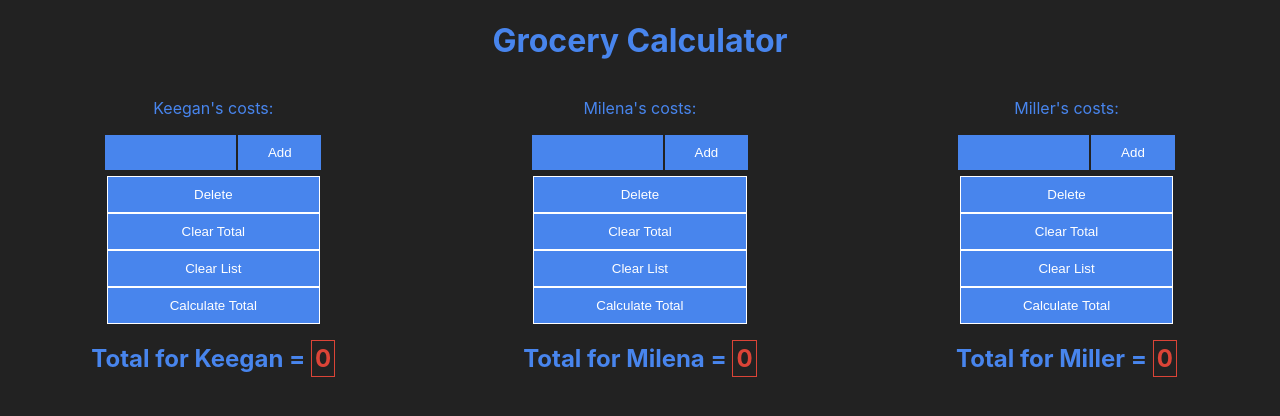
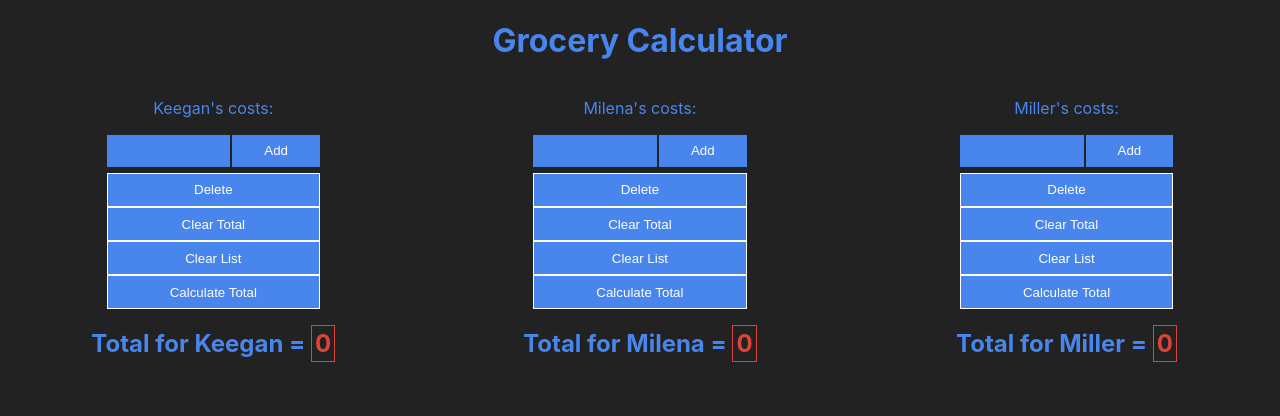
Before and after one commit to KeeganCK/groceryCalculator, a React (Create React App) app: page / in a window 1280 px wide. Shown: the top 416 px of the page. Built offline with nearby package versions, Linux system fonts and the light colour scheme.

Commit message:
fixed spacing on buttons

```diff
--- a/src/Components/Person.css
+++ b/src/Components/Person.css
@@ -17,20 +17,20 @@
 }
 
 .input {
-	padding:10px;
+	padding: 2%;
 	background-color: #4885ed;
 	color: white;
 	border: 1px solid #222222;
-	width: 26%;
+	width: 25%;
 }
 
 .add {
 	border: 1px solid #222222;
 	background-color: white;
-	padding: 10px;
+	padding: 2%;
 	background-color: #4885ed;
 	color: white;
-	width: 20%;
+	width: 21%;
 }
 
 .add:hover {
@@ -46,7 +46,7 @@
 }
 
 .calc {
-	padding: 10px;
+	padding: 2%;
 	border: 1px solid white;
 	background-color: #4885ed;
 	color: white;
```
